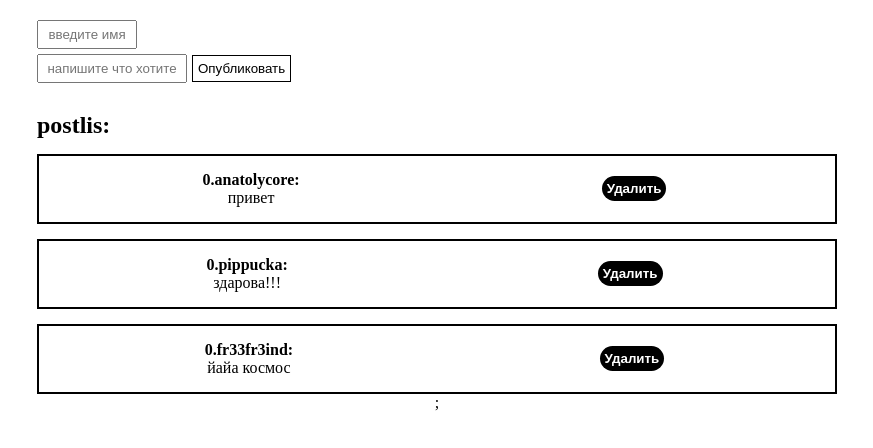
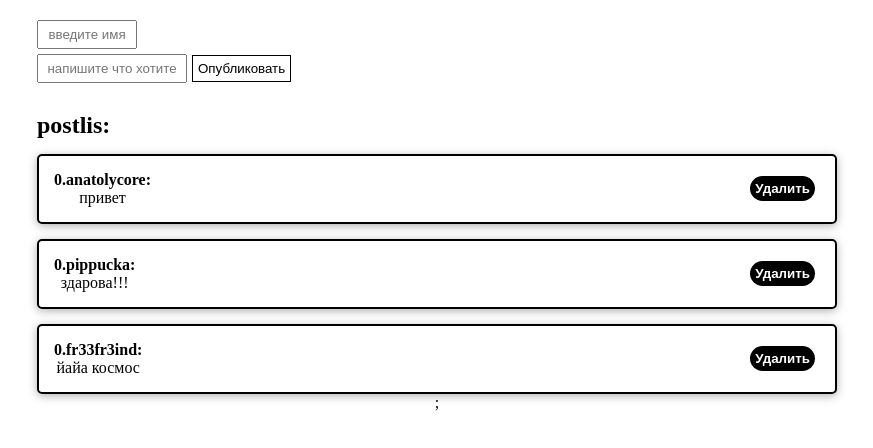
Before and after one commit to anatolyshchurenko/anatolycore, a React (Create React App) app in the folder anatolycore/: page / in a window 1280 px wide. Shown: the top 448 px of the page, without its empty margins (203-1076 px from the left). Built offline with nearby package versions, Linux system fonts and the light colour scheme.

Commit message:
Update App.css

```diff
--- a/anatolycore/src/styles/App.css
+++ b/anatolycore/src/styles/App.css
@@ -11,12 +11,14 @@
 .App {
     width: 800px;
 }
-.post {
+.post{
     display: flex;
     padding: 15px;
     border: 2px solid black;
     margin-top: 15px;
-    justify-content: space-around;
+    justify-content: space-between;
+    border-radius: 5px;
+    box-shadow: 0 2px 10px rgba(0, 0, 0, 0.315);
 }
 button {
     display: flexbox;
```
